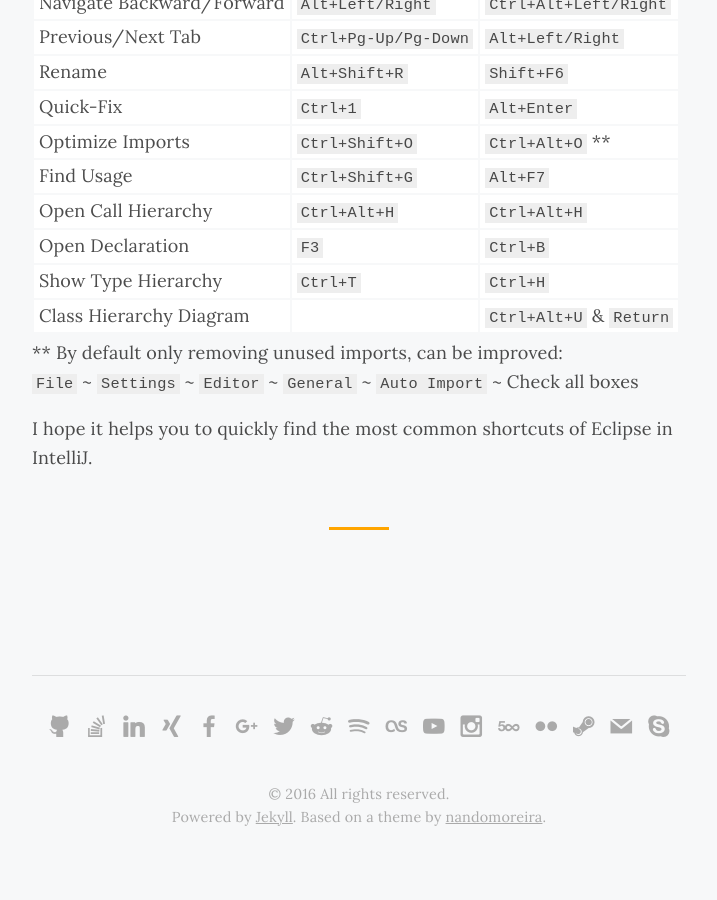
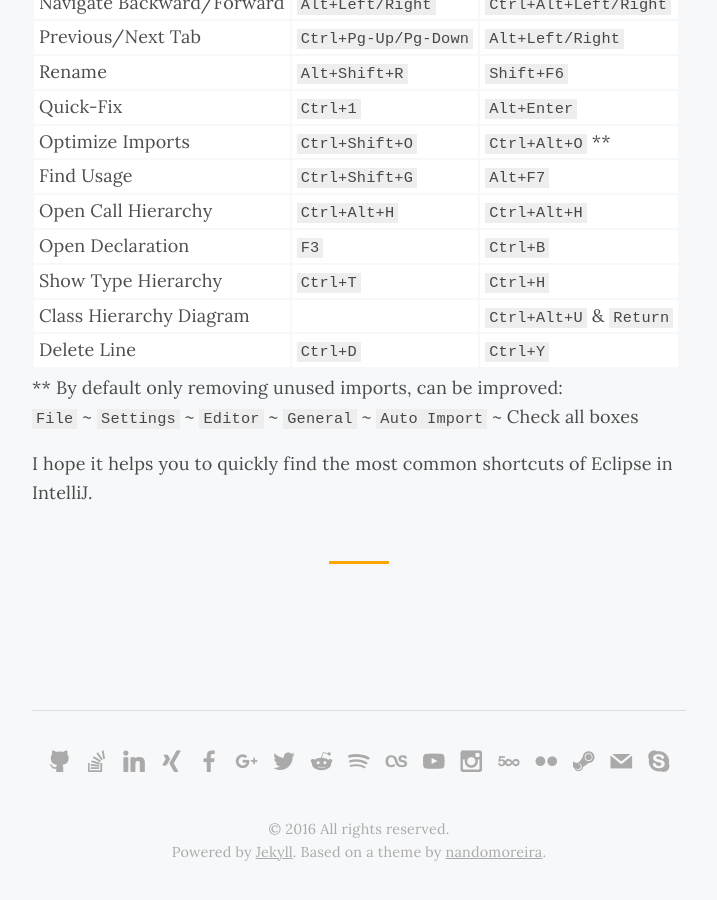
Before and after one commit to foxylion/foxylion.github.io, a Jekyll site: the page built from jekyll/blog/_posts/2016-03-05-intellij-shortcuts.md, in a window 1280 px wide and 900 px high, scrolled down 636 px. Shown: the whole window, without its empty margins (281-998 px from the left). Built offline with Jekyll 4.4.1, drawn with Linux system fonts in a browser that asks for light colours; comment, search, counter and statistics services are not loaded; before the commit the page ends 1501 px from its top, so only the background shows below that.

Commit message:
Update 2016-03-05-intellij-shortcuts.md

```diff
--- a/jekyll/blog/_posts/2016-03-05-intellij-shortcuts.md
+++ b/jekyll/blog/_posts/2016-03-05-intellij-shortcuts.md
@@ -25,6 +25,7 @@ equivalent in IntelliJ) I use many times a day in Eclipse.
 | Open Declaration | ``F3`` | ``Ctrl+B`` |
 | Show Type Hierarchy | ``Ctrl+T`` | ``Ctrl+H`` |
 | Class Hierarchy Diagram |  | ``Ctrl+Alt+U`` & ``Return`` |
+| Delete Line | ``Ctrl+D`` | ``Ctrl+Y`` |
 
 ** By default only removing unused imports, can be improved:<br>
 ``File`` ~ ``Settings`` ~ ``Editor`` ~ ``General`` ~ ``Auto Import`` ~ Check all boxes
```
